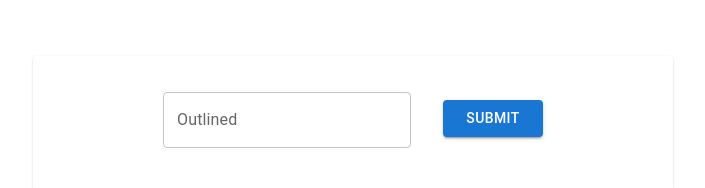
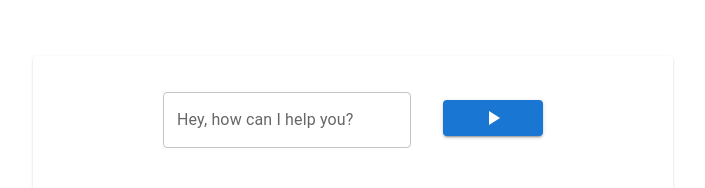
Before and after one commit to l-papantoniou/openai-ui, a React (Create React App) app: page / in a window 1280 px wide. Shown: the top 188 px of the page, without its empty margins (391-1096 px from the left). Built offline with nearby package versions, Linux system fonts and the light colour scheme; the HTML template or start-up script is replaced by a standard one.

Commit message:
Changes on form submition. Addition of Textfield and Arrow icon to Button

```diff
--- a/src/App.js
+++ b/src/App.js
@@ -7,6 +7,7 @@ import Card from '@mui/material/Card';
 import CardActions from '@mui/material/CardActions';
 import CardContent from '@mui/material/CardContent';
 import Container from "@mui/material/Container";
+import PlayArrowIcon from '@mui/icons-material/PlayArrow';
 
 
 function App() {
@@ -41,7 +42,7 @@ function App() {
                     <CardContent>
                         <form onSubmit={handleSubmit}>
                             <TextField id="outlined-basic"
-                                       label="Outlined"
+                                       label="Hey, how can I help you?"
                                        variant="outlined"
                                        value={input}
                                        onChange={handleInputChange}/>
@@ -52,7 +53,7 @@ function App() {
                                 variant="contained"
                                 sx={{mt: 1, ml: 4}}
                             >
-                                Submit
+                                <PlayArrowIcon/>
                             </Button>
                         </form>
                     </CardContent>
```
